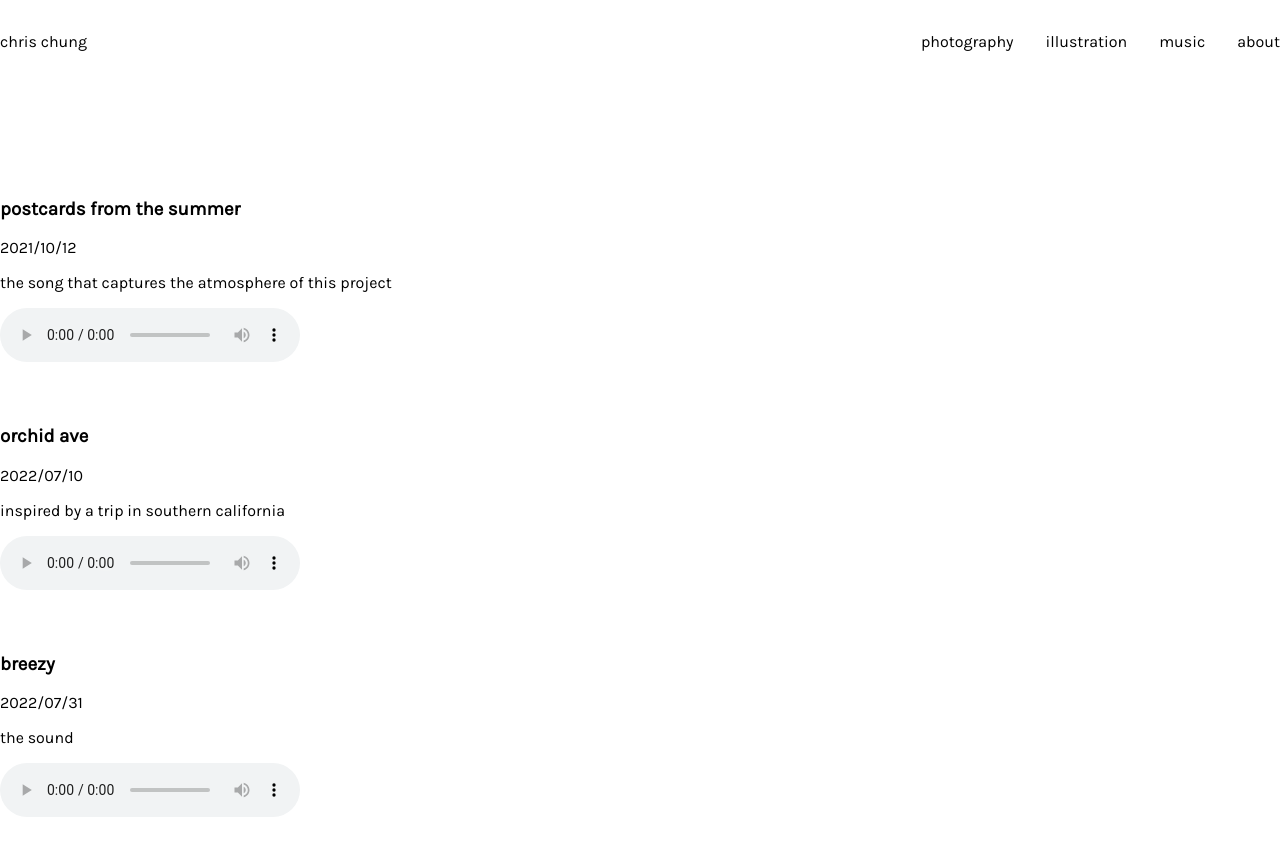
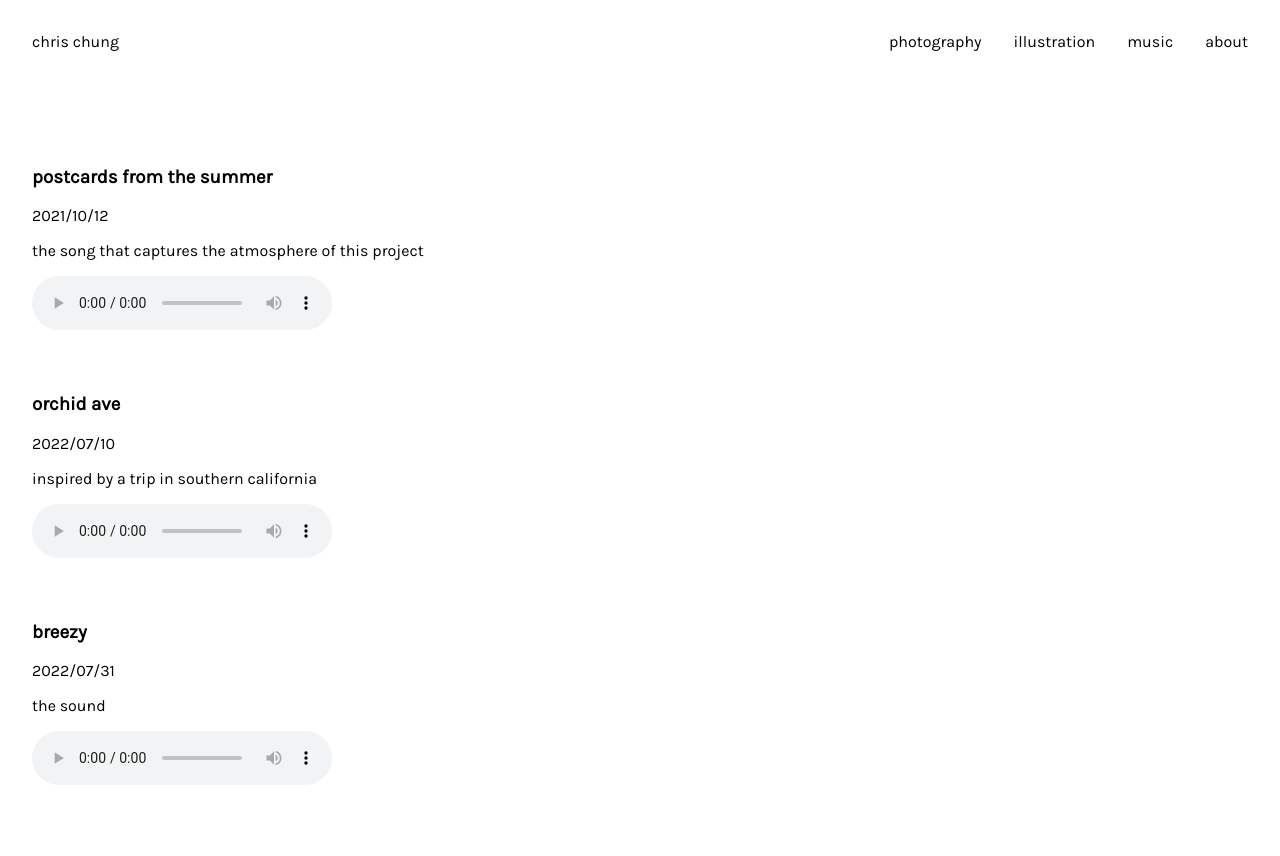
Before and after one commit to cchungdesign/from-the-summer, a Next.js app: page /music in a window 1280 px wide. Shown: the top 856 px of the page. Built offline with nearby package versions, Linux system fonts and the light colour scheme.

Commit message:
layout css

```diff
--- a/components/header.module.css
+++ b/components/header.module.css
@@ -11,10 +11,6 @@
     gap: 2em;
   }
 
-  .header a {
-    text-decoration: none;
-  }
-
   @media (max-width: 600px) {
     .header {
       flex-direction: column;
--- a/components/layout.module.css
+++ b/components/layout.module.css
@@ -1,5 +1,5 @@
 .container {
-    /* padding: 0 2rem; */
+    padding: 0 2rem;
     /* new items */
     /* margin-right: auto;
     margin-left: auto; */
@@ -7,7 +7,7 @@
 
   .main {
     min-height: 100vh;
-    padding: 6rem 0;
+    padding: 4rem 0;
   }
 
   /* .main {
```
